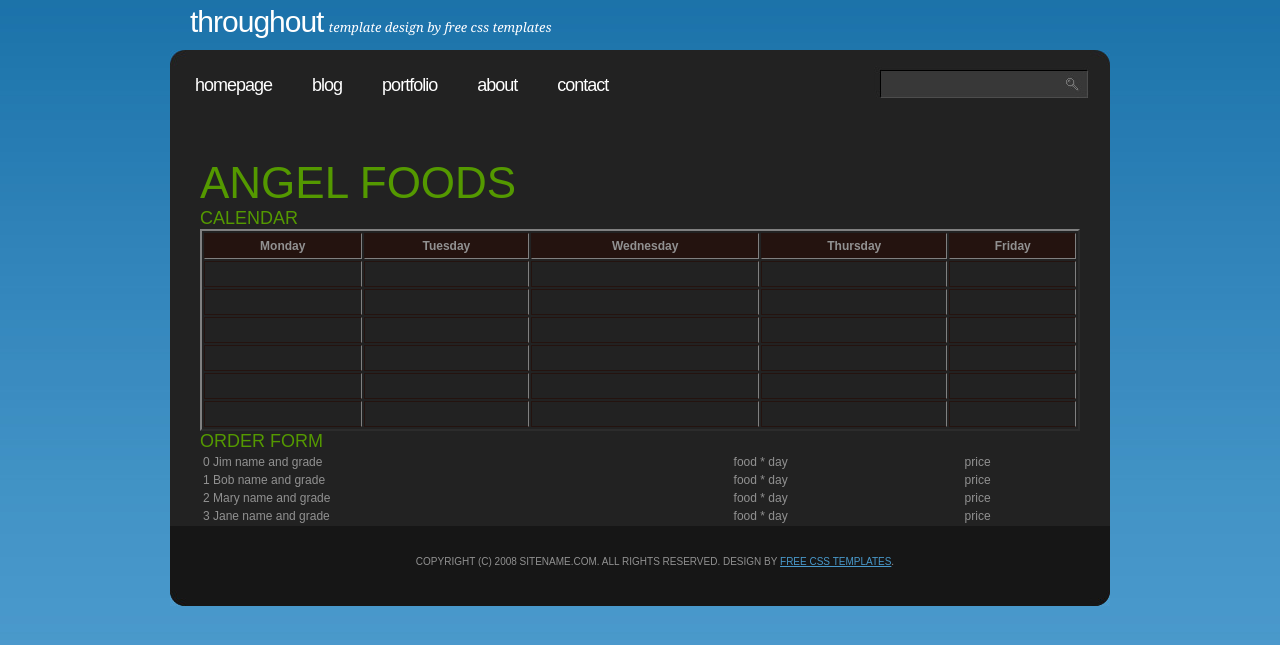
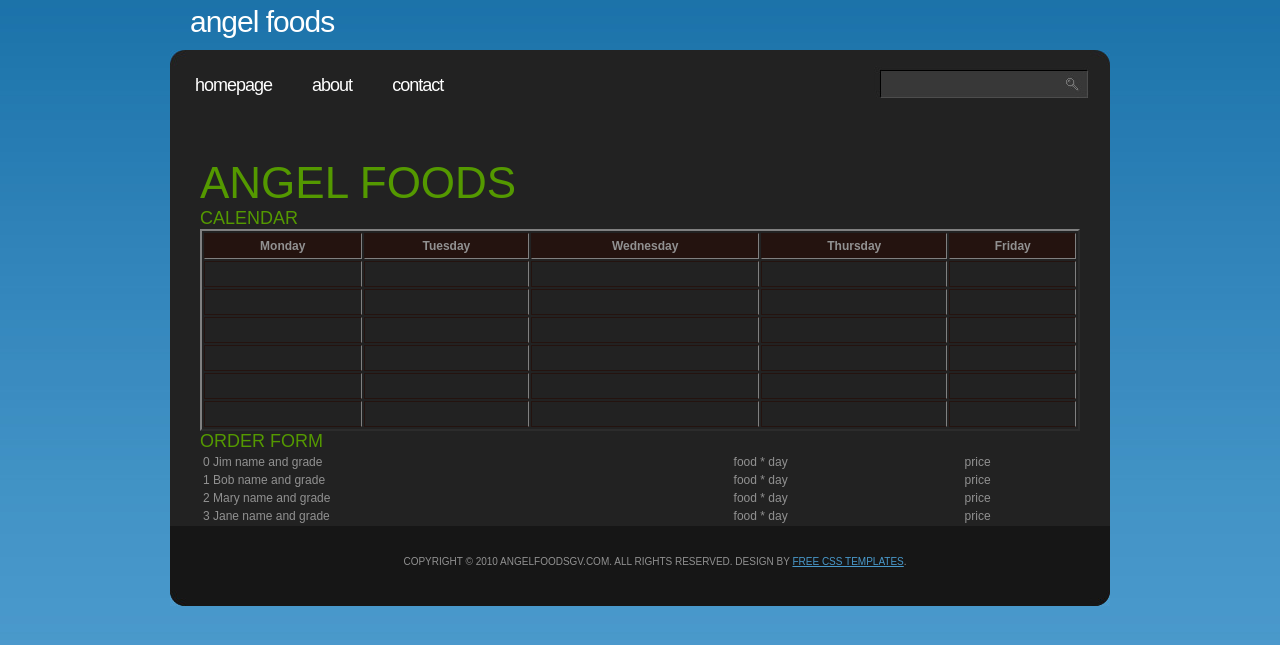
Before and after one commit to beppu/angelfoodsgv, a PHP site: page / in a window 1280 px wide. Shown: the top 645 px of the page. Run offline with PHP 8.4, Linux system fonts and the light colour scheme; lists and menus that the app fills with data are empty; some libraries are stand-ins or nearby versions.

Commit message:
minor customization

```diff
--- a/footer.php
+++ b/footer.php
@@ -1,7 +1,7 @@
     </div>
   </div>
 <div id="footer">
-  <p>Copyright (c) 2008 Sitename.com. All rights reserved. Design by <a href="http://www.freecsstemplates.org/">Free CSS Templates</a>.</p>
+  <p>Copyright &copy; 2010 AngelFoodsGV.com. All rights reserved. Design by <a href="http://www.freecsstemplates.org/">Free CSS Templates</a>.</p>
 </div>
 <!-- end #footer -->
 </body>
--- a/header.php
+++ b/header.php
@@ -16,7 +16,7 @@ Released   : 20100423
 <title><?php echo $title ?></title>
 <meta name="keywords" content="" />
 <meta name="description" content="" />
-<script type="text/javascript" src="jquery/jquery-1.4.2.min.js"></script>
+<script type="text/javascript" src="/js/jquery-1.4.4.min.js"></script>
 <script type="text/javascript" src="jquery/jquery.slidertron-0.1.js"></script>
 <link href="/css/style.css" rel="stylesheet" type="text/css" media="screen" />
 <style type="text/css">
@@ -26,17 +26,14 @@ Released   : 20100423
 <body>
 <!-- end #header-wrapper -->
 <div id="logo">
-  <h1><a href="#">Throughout </a></h1>
-  <p><em> template design by <a href="http://www.freecsstemplates.org/">Free CSS Templates</a></em></p>
+  <h1><a href="/">Angel Foods </a></h1>
 </div>
 <div id="header">
   <div id="menu">
     <ul>
-      <li><a href="#" class="first">Homepage</a></li>
-      <li class="current_page_item"><a href="#">Blog</a></li>
-      <li><a href="#">Portfolio</a></li>
-      <li><a href="#">About</a></li>
-      <li><a href="#">Contact</a></li>
+      <li><a href="/" class="first">Homepage</a></li>
+      <li><a href="/about.php">About</a></li>
+      <li><a href="/contact.php">Contact</a></li>
     </ul>
   </div>
   <!-- end #menu -->
```
